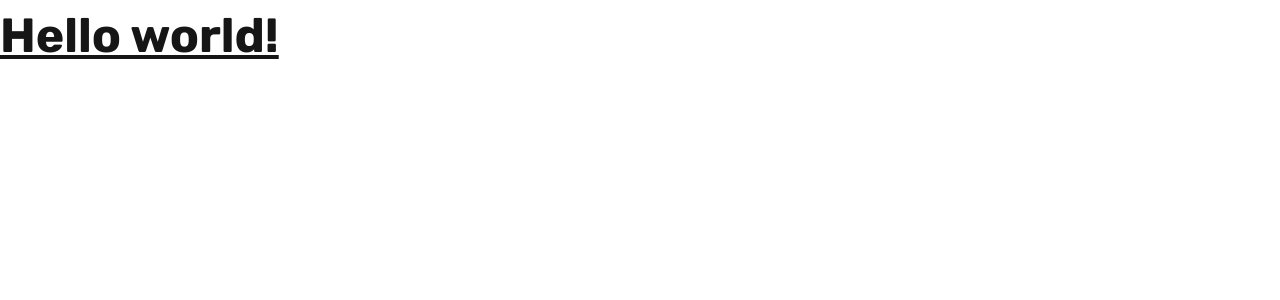
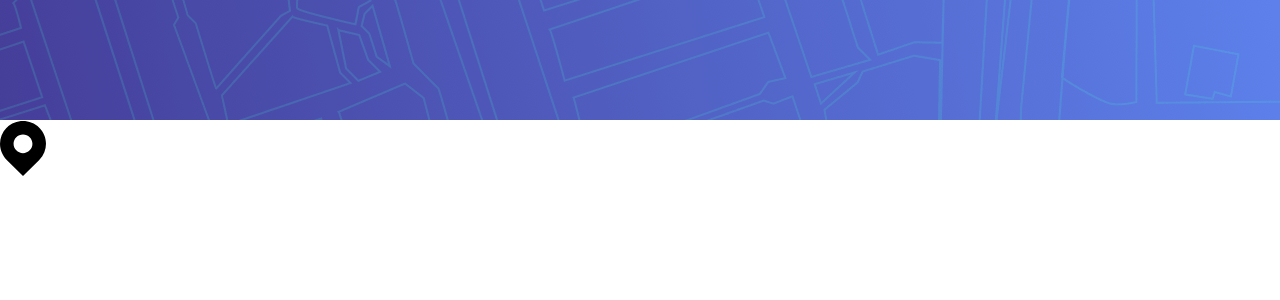
Before and after one commit to sksksk2024/IPAddressTracker, a React (Vite) app: page / in a window 1280 px wide. Shown: the top 300 px of the page. Built offline with nearby package versions, Linux system fonts and the light colour scheme; a web font is replaced by a local one.

Commit message:
Creating the very first component in the new setup, Header

```diff
--- a/src/App.tsx
+++ b/src/App.tsx
@@ -1,9 +1,13 @@
+import img1 from './images/icon-location.svg';
+import { Header } from './components/Header';
+
 function App() {
   return (
     <>
-      <div className="">
-        <h1 className="text-3xl font-bold underline">Hello world!</h1>
-      </div>
+      <main>
+        <Header />
+        <img src={img1} alt="" />
+      </main>
     </>
   );
 }
--- /dev/null
+++ b/src/components/Header.tsx
@@ -0,0 +1,3 @@
+export function Header() {
+  return <header className="w-screen h-[15dvh] max-h-container-400"></header>;
+}
--- a/src/index.css
+++ b/src/index.css
@@ -50,6 +50,16 @@ body {
   overflow-y: scroll;
 }
 
+header {
+  background-image: url('./images/pattern-bg-mobile.png');
+}
+
+@media (min-width: 48em) {
+  header {
+    background-image: url('./images/pattern-bg-desktop.png');
+  }
+}
+
 /* Loader */
 .container {
   height: 5vh;
```
